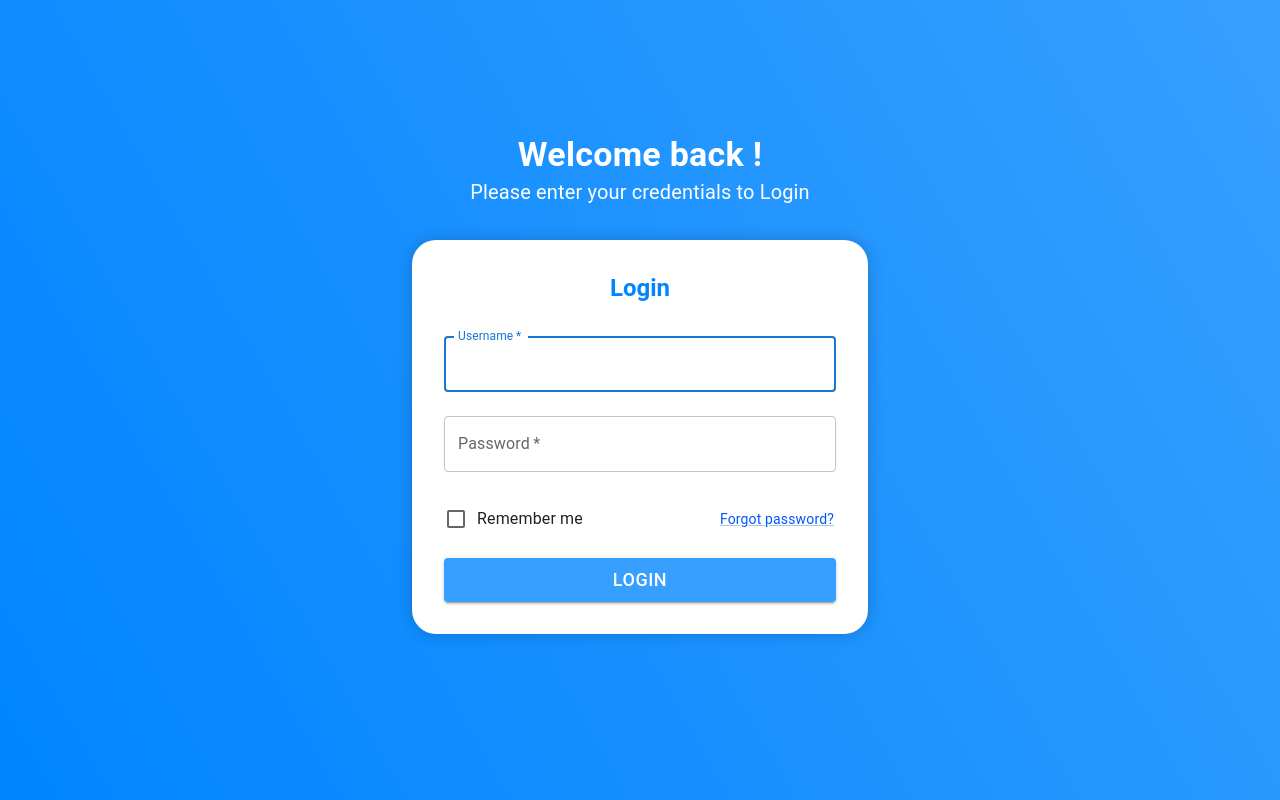
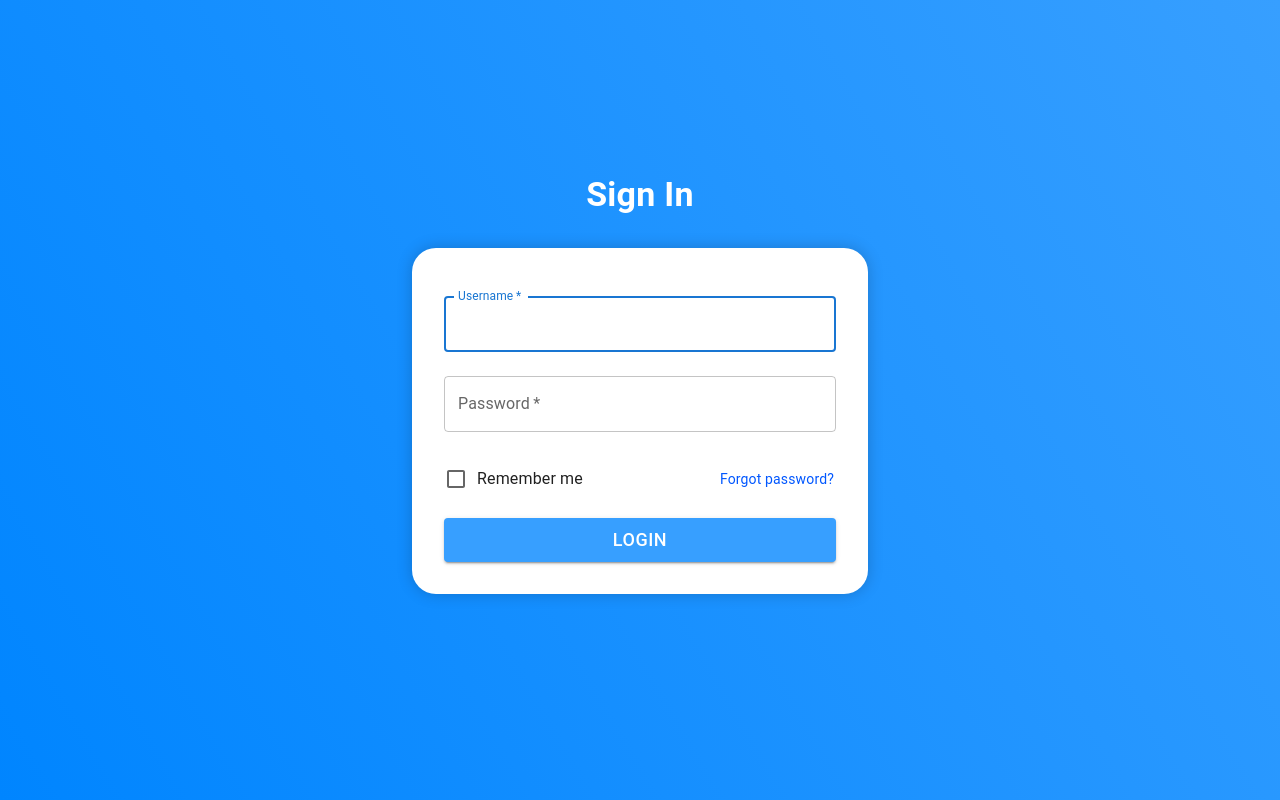
Before and after one commit to z1nc0r3/online-journal-project-frontend, a React (Create React App) app: page /login in a window 1280 px wide. Built offline with nearby package versions, Linux system fonts and the light colour scheme.

Commit message:
Update Login UI

```diff
--- a/src/layout/templates/main/Login.jsx
+++ b/src/layout/templates/main/Login.jsx
@@ -18,25 +18,17 @@ function Login() {
 			<CssBaseline />
 
 			<Typography component="h1" variant="h4" sx={{ fontWeight: "bold", color: "white" }}>
-				Welcome back !
-			</Typography>
-
-			<Typography component="h1" variant="h6" sx={{ fontWeight: "normal", color: "white" }}>
-				Please enter your credentials to Login
+				Sign In
 			</Typography>
 
 			<Box className="login_form" component="form" onSubmit={print}>
-				<Typography component="h1" variant="h5" sx={{ fontWeight: "bold", color: "#0085ff", marginBottom: "1rem" }}>
-					Login
-				</Typography>
-
 				<TextField className="username" variant="outlined" margin="normal" required fullWidth id="username" label="Username" name="username" autoComplete="username" autoFocus />
 
 				<TextField className="password" variant="outlined" margin="normal" required fullWidth name="password" label="Password" type="password" id="password" autoComplete="current-password" />
 
 				<Container className="login_helper_container" sx={{ display: "flex", justifyContent: "space-between", alignItems: "center", marginTop: "1rem", marginBottom: "1rem" }}>
 					<FormControlLabel control={<Checkbox value="remember" color="primary" />} label="Remember me" />
-					<Link href="#" variant="body2" sx={{ color: "#0057ff" }}>
+					<Link href="#" variant="body2" sx={{ color: "#0057ff", textDecoration: "none"}}>
 						Forgot password?
 					</Link>
 				</Container>
```
